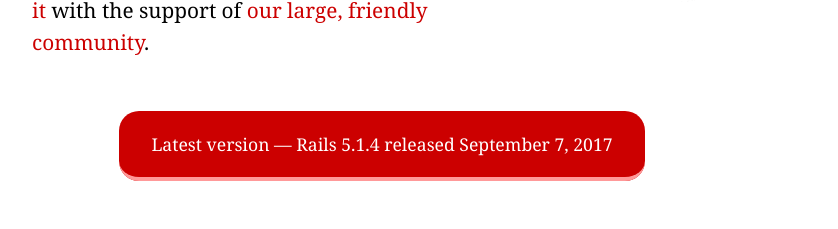
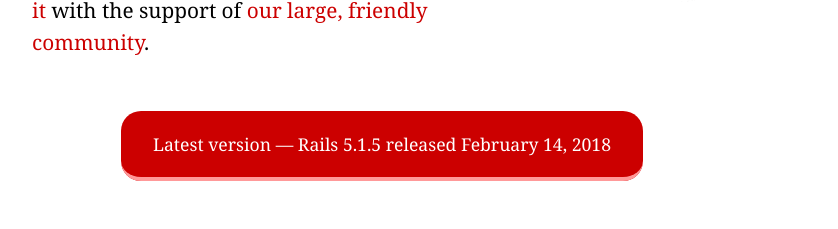
Before and after one commit to rails/homepage, a Jekyll site: the page built from index.html, in a window 1280 px wide. Shown: the part 506-735 px from the top of the page, without its empty margins (258-1096 px from the left). Built offline with Jekyll 4.4.1, drawn with Linux system fonts in a browser that asks for light colours; grey boxes are pictures that could not be loaded.

Commit message:
Update latest version link

```diff
--- a/index.html
+++ b/index.html
@@ -28,8 +28,8 @@
     </section>
 
     <section class="version">
-      <p><a href="http://weblog.rubyonrails.org/2017/9/7/Rails-5-1-4-and-5-0-6-released/">Latest version &mdash; Rails 5.1.4 <span class="hide-mobile">released September 7, 2017</span></a></p>
-      <p class="show-mobile"><small>Released September 7, 2017</small></p>
+      <p><a href="http://weblog.rubyonrails.org/2018/2/14/Rails-5-1-5-has-been-released/">Latest version &mdash; Rails 5.1.5 <span class="hide-mobile">released February 14, 2018</span></a></p>
+      <p class="show-mobile"><small>Released February 14, 2018</small></p>
     </section>
 
     <section class="video-container">
```
